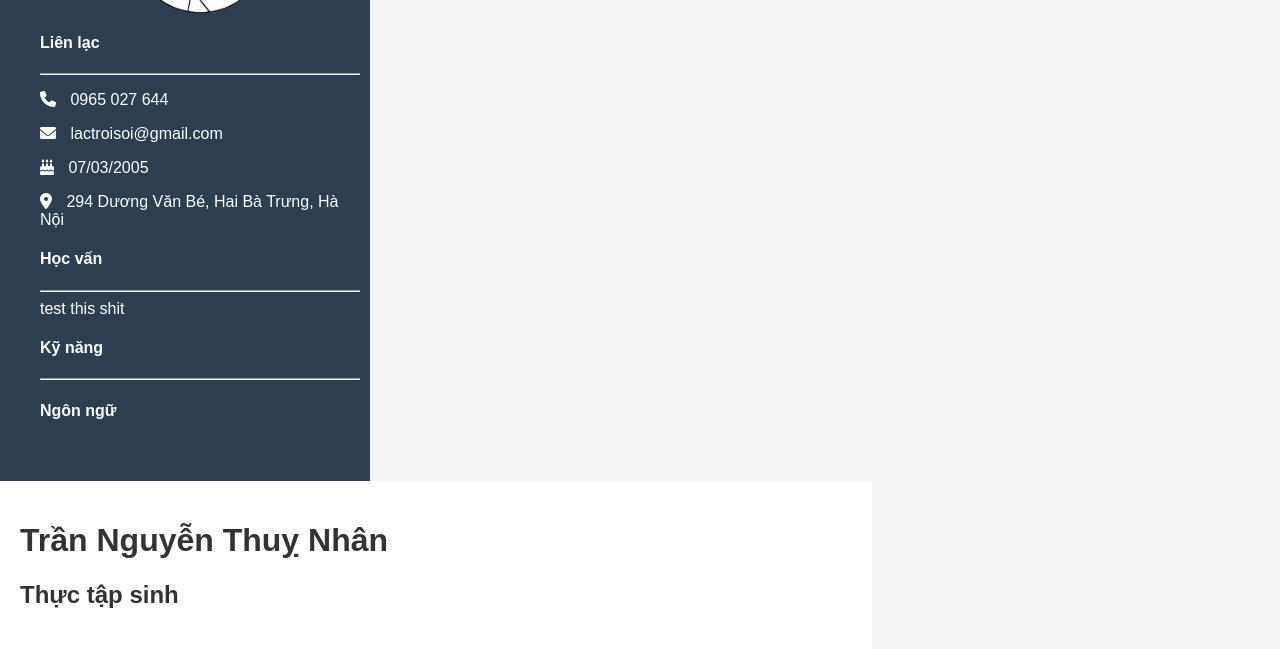
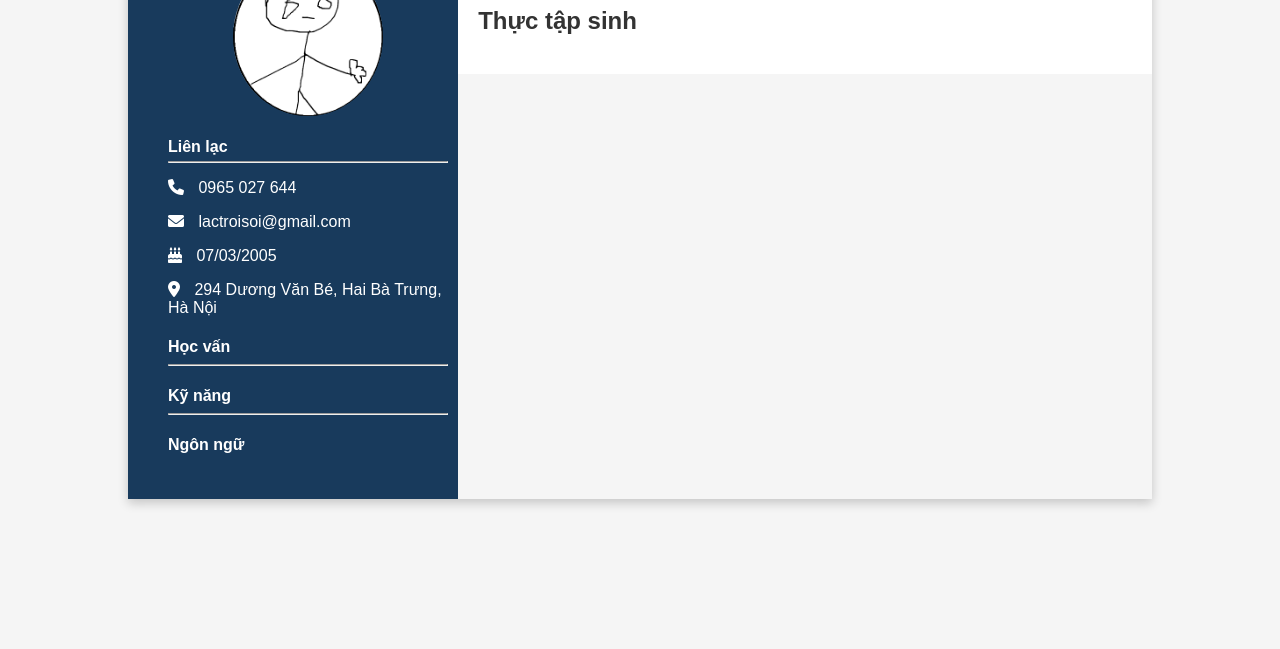
Before and after one commit to ThuyNhanVP/cv, a plain HTML site: page index.html in a window 1280 px wide. Shown: the part 197-846 px from the top of the page. After the commit the page ends 800 px from the top, so only its background shows below. Drawn offline with Linux system fonts and the light colour scheme.

Commit message:
Da can giua

```diff
--- a/index.html
+++ b/index.html
@@ -3,7 +3,7 @@
 <head>
     <meta charset="UTF-8">
     <meta name="viewport" content="width=device-width, initial-scale=1.0">
-    <title>Document</title>
+    <title>Cv Vippro No.1</title>
     <link rel="stylesheet" href="style.css">
     <link rel="stylesheet" href="https://cdnjs.cloudflare.com/ajax/libs/font-awesome/6.0.0-beta3/css/all.min.css">
 
@@ -15,22 +15,20 @@
             <img class="Anh" src="img/steam.png" alt="Ảnh vippro">
 
             <div class="info">
-                <h4>Liên lạc</h4>
+                <h4 class="h4text">Liên lạc</h4>
                 <hr style="margin-top: 0; margin-bottom: 0;">
                    <P><i class="fa-solid fa-phone "style=" padding-right: 10px;"></i> 0965 027 644 </P>
                     <P><i class="fa-solid fa-envelope" style=" padding-right: 10px; "></i> lactroisoi@gmail.com</P>
                     <p><i class="fa-solid fa-cake-candles"style=" padding-right: 10px; "></i> 07/03/2005</p>
                     <p><i class="fa-solid fa-location-dot"style=" padding-right: 10px; "> </i> 294 Dương Văn Bé, Hai Bà Trưng, Hà Nội</p>
-                <h4>Học vấn</h4>
+                <h4 class="h4text">Học vấn</h4>
                 <hr>
-test this shit
 
+                <h4 class="h4text">Kỹ năng</h4>
+                <hr>
 
+                <h4 class="h4text">Ngôn ngữ</h4>
 
-
-                <h4>Kỹ năng</h4>
-                <hr>
-                <h4>Ngôn ngữ</h4>
             </div>
 
         </div>
--- a/style.css
+++ b/style.css
@@ -2,14 +2,17 @@ body{
     font-family: Arial, sans-serif;
     margin: 0;
     padding: 0;
+    display: flex;
     justify-content: center;
     align-items: center;
     background-color: #f5f5f5;
     min-height: 100vh;
 }
 
-.all {
+.All {
+    flex-direction: row;
 	display: flex;
+    align-items: flex-start;
     width: 80%;
     height: auto;
     box-shadow: 0 4px 10px rgba(0, 0, 0, 0.2);
@@ -22,20 +25,22 @@ body{
 }
 
 .left {
-    width: 25%;
-    background-color: #2c3e50;
+    width: 30%;
+    background-color: #183a5c;
     color: #ffffff;
     padding: 50px 10px 40px 40px;
     display: flex;
     flex-direction: column;
     align-items: center;
     text-align: left;
-
+}
+.h4text{
+    margin-bottom: 5px;
 }
 
 
 .right {
-    width: 65%;
+    width: 70%;
     background-color: #ffffff;
     color: #333333;
     padding: 20px;
```
